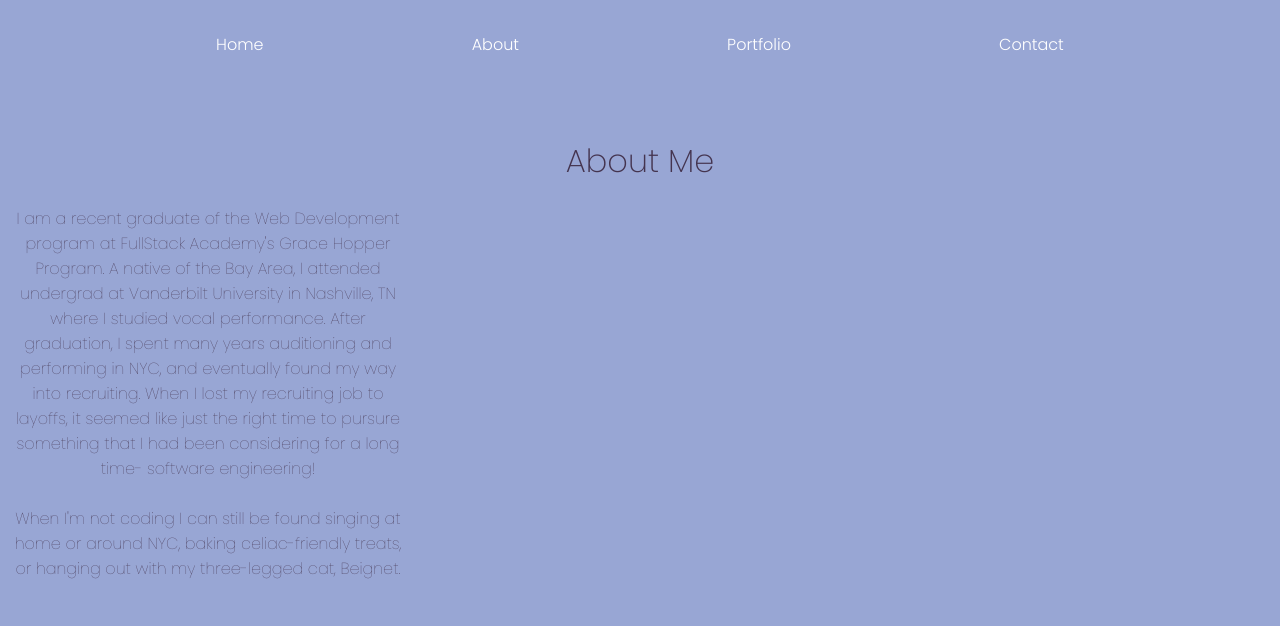
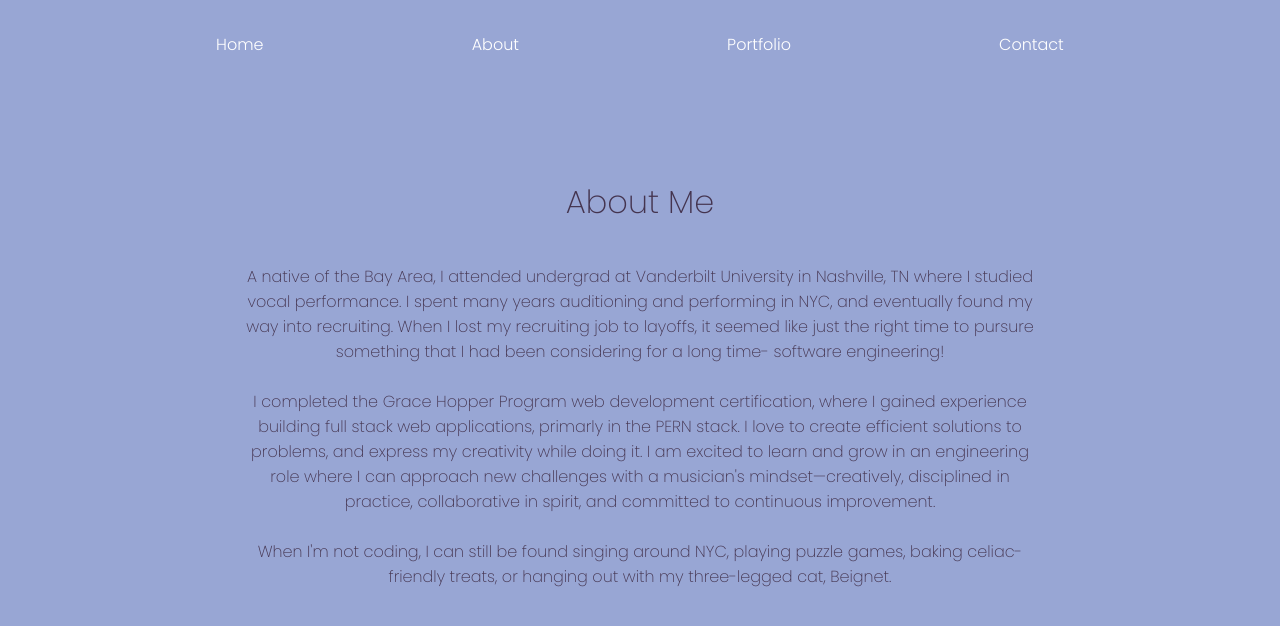
Before and after one commit to sofchr/sofiedevwebsite, a React (Vite) app: page /about in a window 1280 px wide. Shown: the top 626 px of the page. Built offline with nearby package versions, Linux system fonts and the light colour scheme; the HTML template or start-up script is replaced by a standard one.

Commit message:
contact form styling

```diff
--- a/src/components/About.jsx
+++ b/src/components/About.jsx
@@ -2,24 +2,31 @@ import React from "react";
 
 function About() {
   return (
-    <>
+    <div className="about-me-page">
       <h1>About Me</h1>
       <p className="about-blurb">
-        I am a recent graduate of the Web Development program at FullStack
-        Academy's Grace Hopper Program. A native of the Bay Area, I attended
-        undergrad at Vanderbilt University in Nashville, TN where I studied
-        vocal performance. After graduation, I spent many years auditioning and
-        performing in NYC, and eventually found my way into recruiting. When I
-        lost my recruiting job to layoffs, it seemed like just the right time to
-        pursure something that I had been considering for a long time- software
-        engineering!
+        A native of the Bay Area, I attended undergrad at Vanderbilt University
+        in Nashville, TN where I studied vocal performance. I spent many years
+        auditioning and performing in NYC, and eventually found my way into
+        recruiting. When I lost my recruiting job to layoffs, it seemed like
+        just the right time to pursure something that I had been considering for
+        a long time- software engineering!
+        <br></br>
+        <br></br>I completed the Grace Hopper Program web development
+        certification, where I gained experience building full stack web
+        applications, primarly in the PERN stack. I love to create efficient
+        solutions to problems, and express my creativity while doing it. I am
+        excited to learn and grow in an engineering role where I can approach
+        new challenges with a musician's mindset—creatively, disciplined in
+        practice, collaborative in spirit, and committed to continuous
+        improvement.
         <br></br>
         <br></br>
-        When I'm not coding I can still be found singing at home or around NYC,
-        baking celiac-friendly treats, or hanging out with my three-legged cat,
-        Beignet.
+        When I'm not coding, I can still be found singing around NYC, playing
+        puzzle games, baking celiac-friendly treats, or hanging out with my
+        three-legged cat, Beignet.
       </p>
-    </>
+    </div>
   );
 }
 
--- a/src/components/Contact.jsx
+++ b/src/components/Contact.jsx
@@ -43,7 +43,7 @@ function Contact() {
   return (
     <div className="contact-content">
       <div className="contact-section">
-        Send me an email!
+        <h2>Send me an email!</h2>
         <form className="contact-form" ref={form} onSubmit={sendEmail}>
           <label>Your Name:</label>
           <input
--- a/src/components/Home.jsx
+++ b/src/components/Home.jsx
@@ -5,11 +5,11 @@ function Home() {
     <>
       <div className="homepage-content">
         <div className="homepage-block">
-          <img className="headshot" src="src/assets/schristensenheadshot.jpg" />
+          <img className="headshot" src="src/assets/toonheadshot.png" />
         </div>
         <div className="homepage-block">
-          <h1>Sofie Christensen</h1>
-          <h2>Software Engineer</h2>
+          <h1 className="name">Sofie Christensen</h1>
+          <h1>Software Engineer</h1>
           <h3>Researcher | Musician</h3>
         </div>
       </div>
--- a/src/index.css
+++ b/src/index.css
@@ -8,7 +8,6 @@
   color: white;
 
 }
-
 
 #navbar-section a {
   color: inherit;
@@ -23,15 +22,19 @@
   text-decoration: underline;
 }
 
+.name {
+  font-size: 3rem;
+}
+
 .project-image {
   width: 15rem;
 }
 
 
-.project-individual img:hover {
+/* .project-individual img:hover {
   opacity: 0.5;
   transition: 0.5s ease;
-}
+} */
 
 .project-individual {
   text-decoration: none;
@@ -43,6 +46,7 @@
 #project-individual a {
   color: inherit;
   text-decoration: none;
+  opacity: 1.0;
 }
 
 #project-individual a:visited {
@@ -51,6 +55,8 @@
 
 #project-individual a:hover {
   text-decoration: underline;
+  opacity: 0.5;
+  transition: 0.5s ease-in;
 }
 
 .projects-section {
@@ -59,6 +65,7 @@
   display: grid;
   grid-column-gap: 0.5rem;
   grid-template-columns: repeat(auto-fit, minmax(200px, 1fr));
+  margin-bottom: 10rem;
 }
 
 body {
@@ -103,16 +110,40 @@ p {
   margin: 2rem;
 }
 
+.input {
+  padding: 0.5rem;
+  margin-bottom: 1rem;
+  border: 1px solid #ccc;
+  border-radius: 5px;
+}
+
+.message-input {
+  height: 10rem;
+  padding: 0.5rem;
+  margin-bottom: 1rem;
+  border: 1px solid #ccc;
+  border-radius: 5px;
+}
+
+
 .contact-form {
   display: flex;
   flex-direction: column;
   width: 30rem;
+  margin: 2rem;
+  background-color: #c9d5fc;
+  padding: 2rem;
+  margin-bottom: 2rem;
+  ;
+  border-radius: 10%;
 }
 
 .contact-button {
-  background-color: #c2f970;
+  /* background-color: #c2f970; */
+  background-color: #ade060;
   margin: 1rem;
-
+  padding: 0.25rem;
+  border-radius: 5px;
 }
 
 .contact-content {
@@ -121,15 +152,30 @@ p {
   align-items: center;
 }
 
-.message-input {
-  height: 10rem;
+.contact-icons {
+  padding-bottom: 2rem;
 }
 
 .about-blurb {
+  text-align: center;
   display: flex;
   flex-direction: column;
   align-items: center;
-  width: 25rem;
+  /* width: 40rem; */
+  font-family: "Poppins", sans-serif;
+  font-weight: 200;
+  font-style: normal;
+}
+
+.about-me-page {
+  text-align: center;
+  display: flex;
+  flex-direction: column;
+  align-items: center;
+  width: 100%;
+  max-width: 800px;
+  margin: 0 auto;
+  padding: 20px;
 }
 
 /*Google Font Styles Below---
```
Also changed, not shown: src/assets/toonheadshot.png (added).
